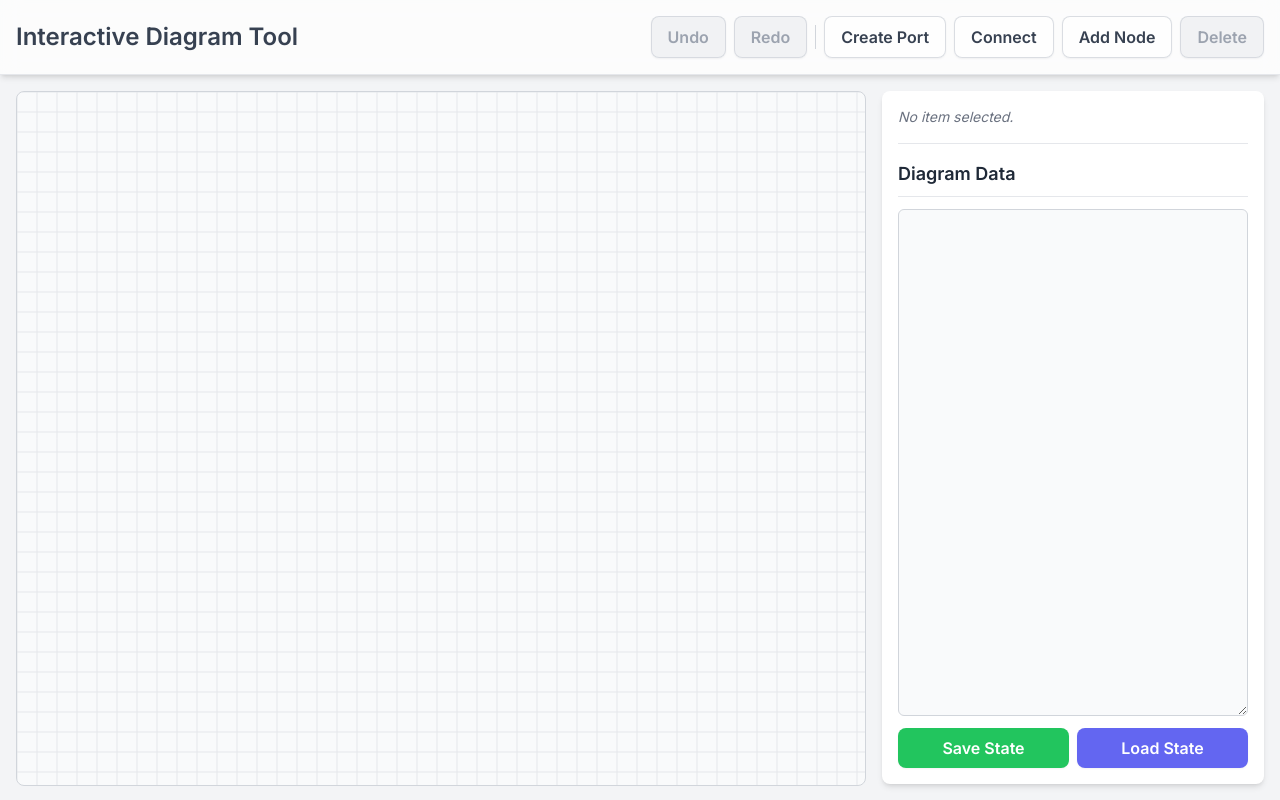
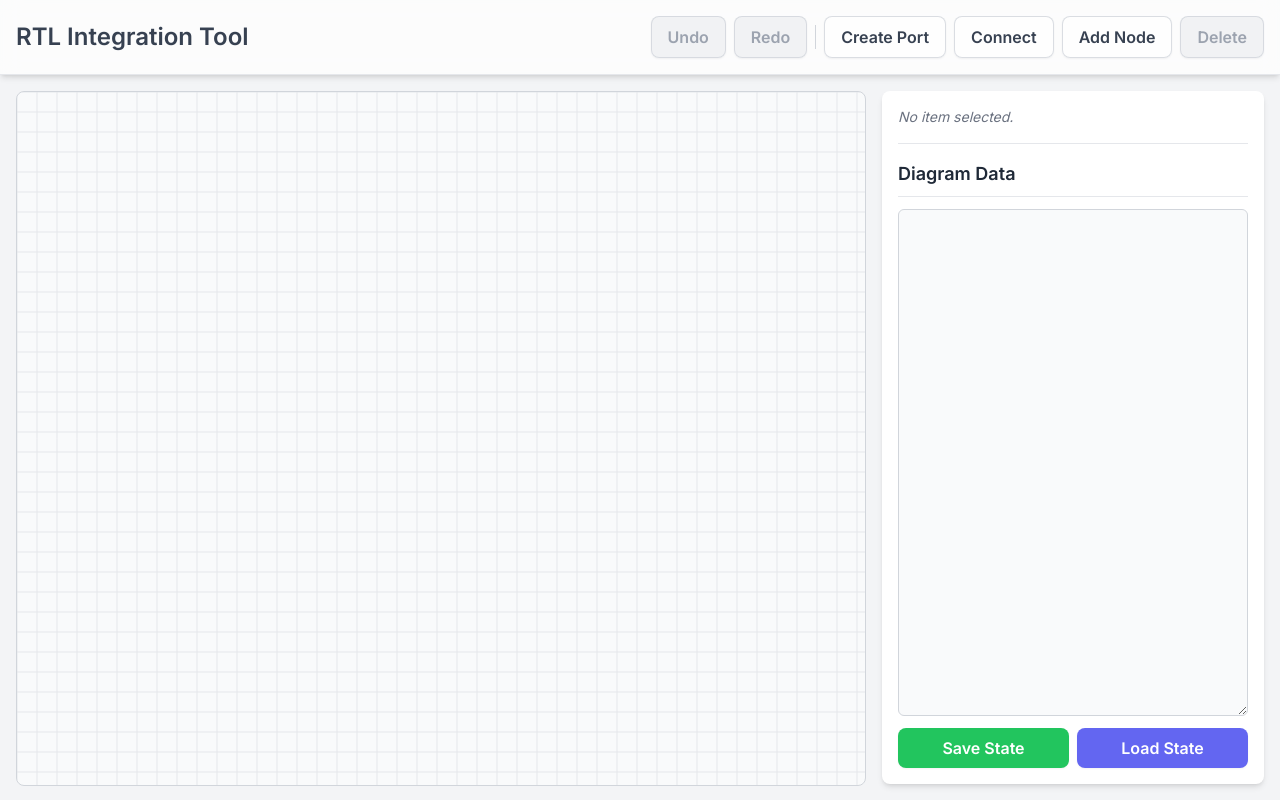
Before and after one commit to aatifmomin/rtlintegration, a plain HTML site: page index.html in a window 1280 px wide. Drawn offline with nearby package versions, Linux system fonts and the light colour scheme.

Commit message:
Update index.html
Name changed

```diff
--- a/index.html
+++ b/index.html
@@ -3,7 +3,7 @@
 <head>
     <meta charset="UTF-8">
     <meta name="viewport" content="width=device-width, initial-scale=1.0">
-    <title>Dynamic Port Connector</title>
+    <title>RTL Integration Tool</title>
     <script src="https://cdn.tailwindcss.com"></script>
     <link href="https://fonts.googleapis.com/css2?family=Inter:wght@400;500;600&display=swap" rel="stylesheet">
     <style>
@@ -94,7 +94,7 @@
 
     <header class="glass-header shadow-md p-4 z-10 border-b border-gray-200">
         <div class="container mx-auto flex justify-between items-center">
-            <h1 class="text-2xl font-bold text-gray-700">Interactive Diagram Tool</h1>
+            <h1 class="text-2xl font-bold text-gray-700">RTL Integration Tool</h1>
             <div class="flex items-center space-x-2">
                  <button id="undoBtn" class="header-btn font-semibold py-2 px-4 rounded-lg shadow-sm" disabled>Undo</button>
                  <button id="redoBtn" class="header-btn font-semibold py-2 px-4 rounded-lg shadow-sm" disabled>Redo</button>
```
